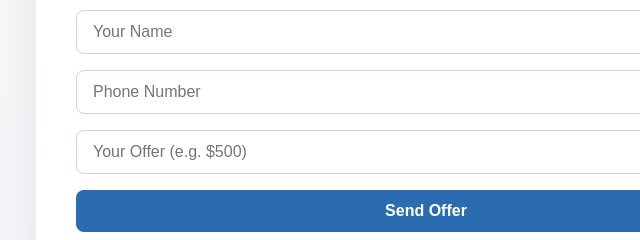
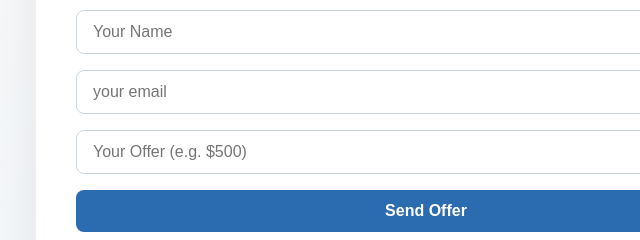
Before and after one commit to domain2025/domain-landing-page, a plain HTML site: page index.html in a window 1280 px wide. Shown: the part 242-482 px from the top of the page, 214-854 px from the left. Drawn offline with Linux system fonts and the light colour scheme.

Commit message:
Update index.html

```diff
--- a/index.html
+++ b/index.html
@@ -90,7 +90,7 @@
 
     <form action="https://formsubmit.co/mohammadrezabahar1385@gmail.com" method="POST">
       <input type="text" name="name" placeholder="Your Name" required />
-      <input type="tel" name="phone" placeholder="Phone Number" required />
+      <input type="tel" name="mail" placeholder="your email" required />
       <input type="text" name="offer" placeholder="Your Offer (e.g. $500)" required />
       <button type="submit">Send Offer</button>
     </form>
```
